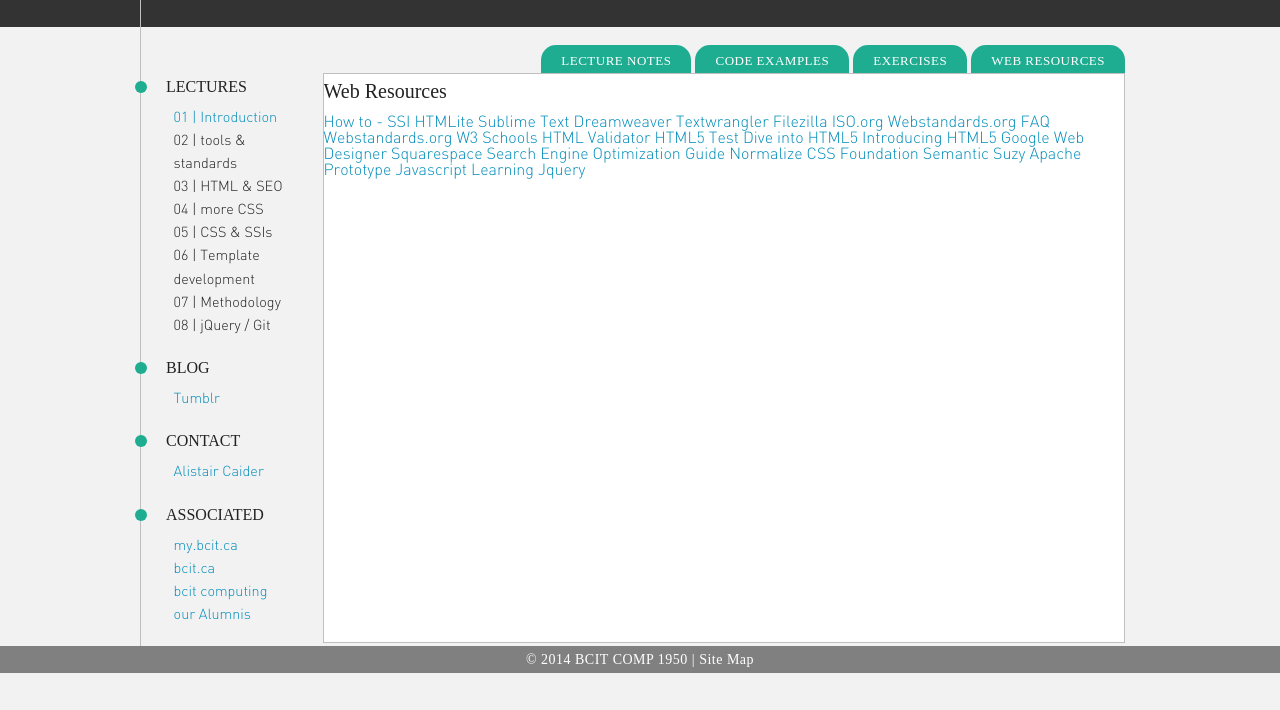
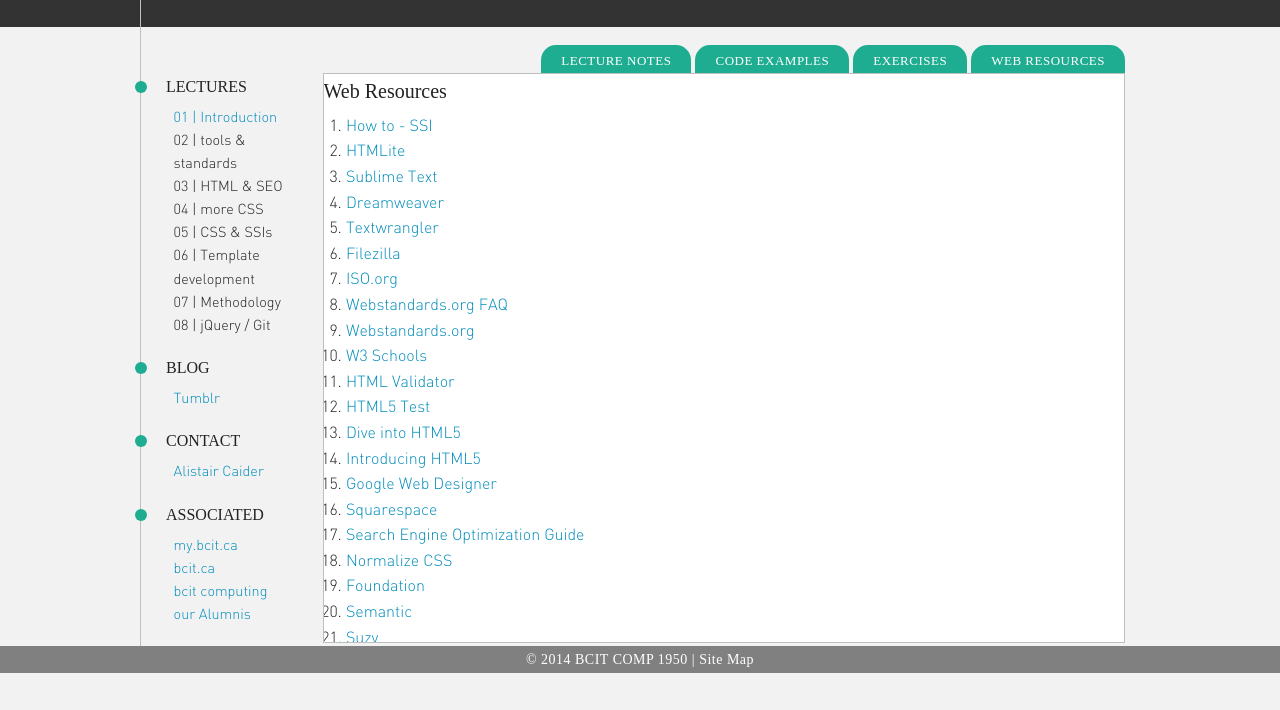
Before and after one commit to danielravina/comp_1950_project, a plain HTML site: page proto_site/web_resources.html in a window 1280 px wide. Shown: the part 90-800 px from the top of the page. Drawn offline with Linux system fonts and the light colour scheme; a web font is replaced by a local one.

Commit message:
Web Resources Page
Css’ing

```diff
--- a/proto_site/web_resources.html
+++ b/proto_site/web_resources.html
@@ -88,54 +88,31 @@
       <div class="columns large-10">
         <div class="content-box">
           <h2>Web Resources</h2>
-
-              <a href="http://httpd.apache.org/docs/howto/ssi.html">How to - SSI</a>
-
-              <a href="http://www.htmlite.com/SSI005.shtml">HTMLite</a>
-
-              <a href="http://www.sublimetext.com/2">Sublime Text</a>
-
-              <a href="http://www.adobe.com/products/dreamweaver.html">Dreamweaver</a>
-
-              <a href="http://www.barebones.com/products/textwrangler/">Textwrangler</a>
-
-              <a href="https://filezilla-project.org/">Filezilla</a>
-
-              <a href="http://www.iso.org/iso/home.html">ISO.org</a>
-
-              <a href="http://www.webstandards.org/learn/faq/">Webstandards.org FAQ</a>
-
-              <a href="http://www.webstandards.org/">Webstandards.org</a>
-
-              <a href="http://www.w3.org/">W3 Schools</a>
-
-              <a href="http://validator.w3.org/">HTML Validator</a>
-
-              <a href="http://html5test.com/">HTML5 Test</a>
-
-              <a href="http://diveintohtml5.info/">Dive into HTML5</a>
-
-              <a href="http://introducinghtml5.com/">Introducing HTML5</a>
-
-              <a href="http://www.google.com/webdesigner/">Google Web Designer</a>
-
-              <a href="http://squarespace.com/logo">Squarespace</a>
-
-              <a href="http://static.googleusercontent.com/external_content/untrusted_dlcp/www.google.com/en//webmasters/docs/search-engine-optimization-starter-guide.pdf">Search Engine Optimization Guide</a>
-
-              <a href="http://necolas.github.io/normalize.css/">Normalize CSS</a>
-
-              <a href="http://foundation.zurb.com/">Foundation</a>
-
-              <a href="http://semantic.gs/">Semantic</a>
-
-              <a href="http://susy.oddbird.net/">Suzy</a>
-
-              <a href="http://httpd.apache.org/docs/current/howto/ssi.html">Apache</a>
-
-              <a href="http://prototypejs.org/">Prototype Javascript</a>
-
-              <a href="http://www.learningjquery.com/2009/04/better-stronger-safer-jquerify-bookmarklet/">Learning Jquery</a>
+          <ol>
+            <li><a href="http://httpd.apache.org/docs/howto/ssi.html">How to - SSI</a></li>
+              <li><a href="http://www.htmlite.com/SSI005.shtml">HTMLite</a></li>
+              <li><a href="http://www.sublimetext.com/2">Sublime Text</a></li>
+              <li><a href="http://www.adobe.com/products/dreamweaver.html">Dreamweaver</a></li>
+              <li><a href="http://www.barebones.com/products/textwrangler/">Textwrangler</a></li>
+              <li><a href="https://filezilla-project.org/">Filezilla</a></li>
+              <li><a href="http://www.iso.org/iso/home.html">ISO.org</a></li>
+              <li><a href="http://www.webstandards.org/learn/faq/">Webstandards.org FAQ</a></li>
+              <li><a href="http://www.webstandards.org/">Webstandards.org</a></li>
+              <li><a href="http://www.w3.org/">W3 Schools</a></li>
+              <li><a href="http://validator.w3.org/">HTML Validator</a></li>
+              <li><a href="http://html5test.com/">HTML5 Test</a></li>
+              <li><a href="http://diveintohtml5.info/">Dive into HTML5</a></li>
+              <li><a href="http://introducinghtml5.com/">Introducing HTML5</a></li>
+              <li><a href="http://www.google.com/webdesigner/">Google Web Designer</a></li>
+              <li><a href="http://squarespace.com/logo">Squarespace</a></li>
+             <li> <a href="http://static.googleusercontent.com/external_content/untrusted_dlcp/www.google.com/en//webmasters/docs/search-engine-optimization-starter-guide.pdf">Search Engine Optimization Guide</a></li>
+              <li><a href="http://necolas.github.io/normalize.css/">Normalize CSS</a></li>
+             <li><a href="http://foundation.zurb.com/">Foundation</a></li>
+              <li><a href="http://semantic.gs/">Semantic</a></li>
+              <li><a href="http://susy.oddbird.net/">Suzy</a></li>
+              <li><a href="http://httpd.apache.org/docs/current/howto/ssi.html">Apache</a></li>
+              <li><a href="http://prototypejs.org/">Prototype Javascript</a></li>
+              <li><a href="http://www.learningjquery.com/2009/04/better-stronger-safer-jquerify-bookmarklet/">Learning Jquery</a></li>
 
         </div>
       </div>
```
